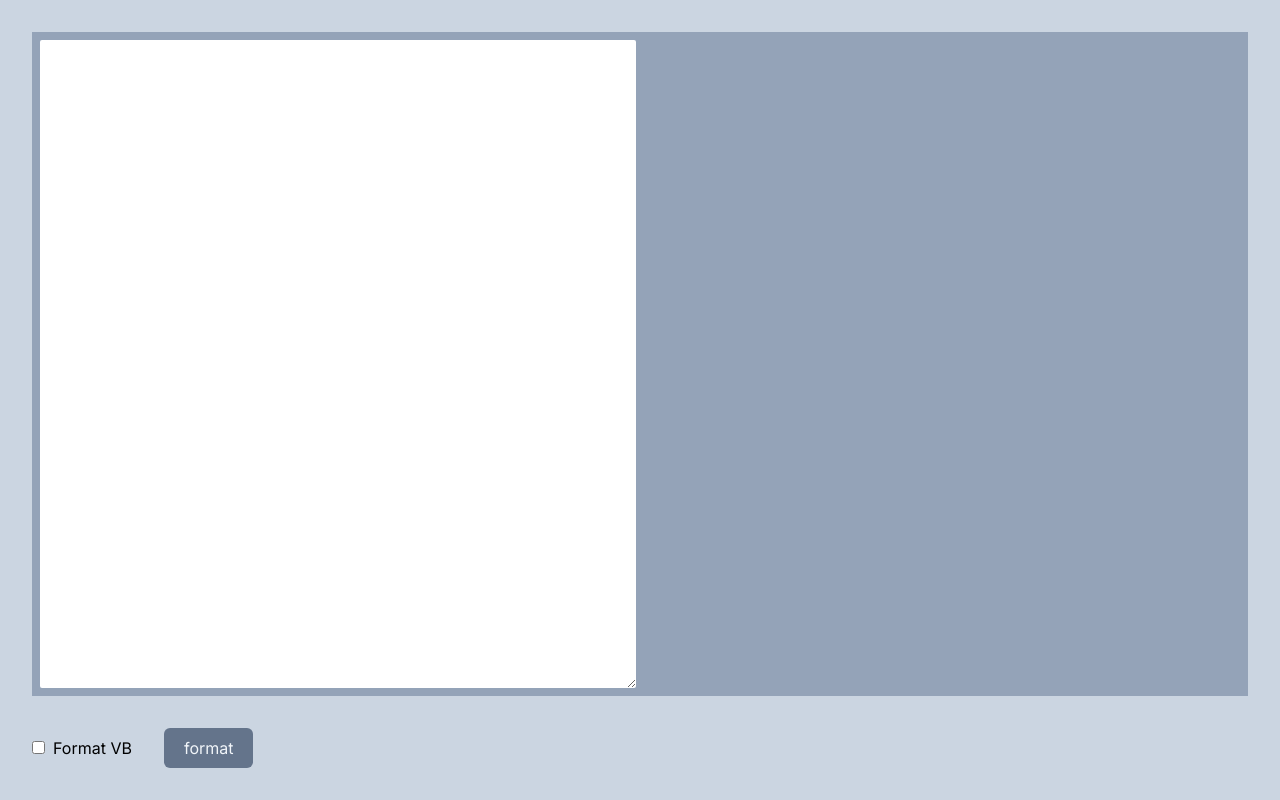
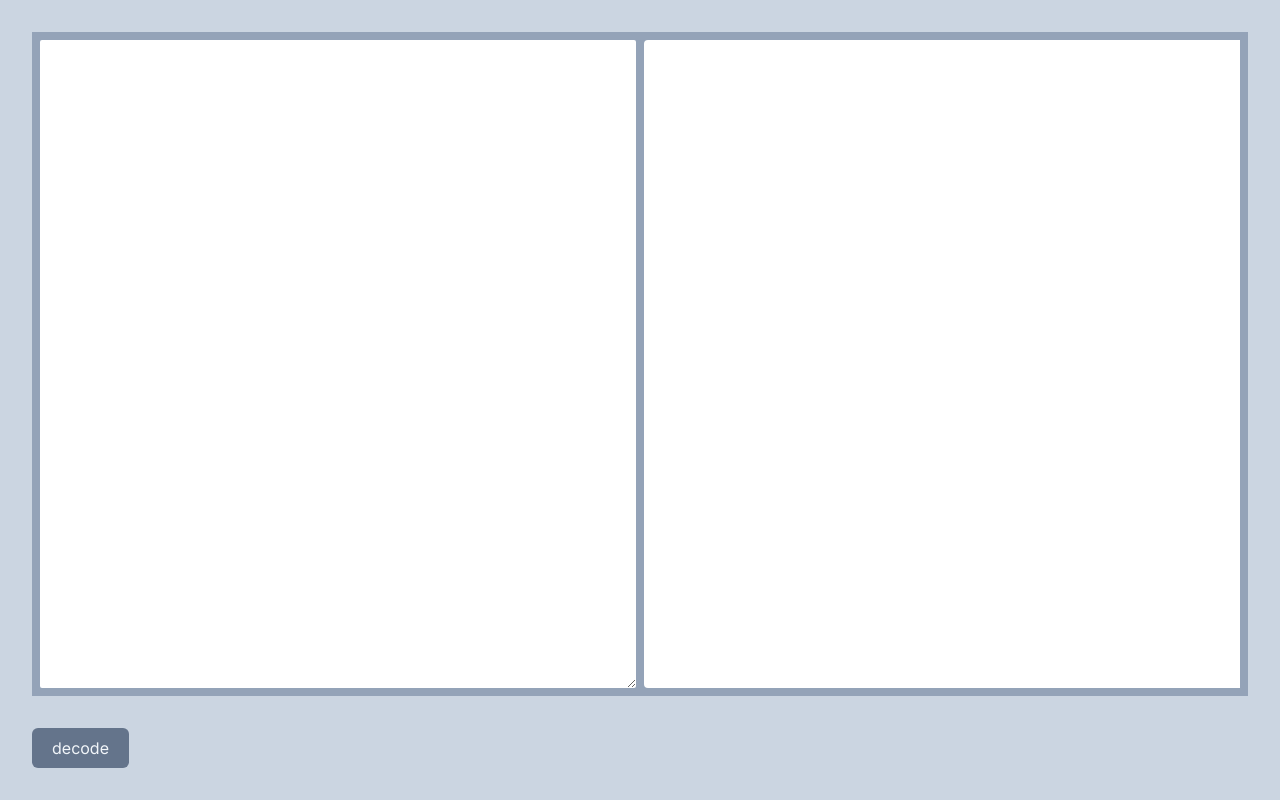
Before and after one commit to youyoumu/toolbox, a Next.js app: page /base64-decoder in a window 1280 px wide. Built offline with nearby package versions, Linux system fonts and the light colour scheme.

Commit message:
Add base64 decoder

```diff
--- a/app/base64-decoder/page.tsx
+++ b/app/base64-decoder/page.tsx
@@ -1,26 +1,13 @@
 'use client'
 import { useState } from 'react'
-import { format } from 'sql-formatter'
+import { decode } from 'js-base64'
 
 export default function Page() {
   const [inputText, setInputText] = useState('')
   const [formatVB, setFormatVB] = useState(false)
 
-  function formatText(inputText: string) {
-    try {
-      let formattedInputText = format(inputText, {
-        language: 'tsql',
-        tabWidth: 4
-      }).split('\n')
-
-      if (formatVB) {
-        formattedInputText = formattedInputText.map((line) => {
-          return `"${line}" + _`
-        })
-      }
-
-      return formattedInputText.join('\n')
-    } catch (error) {}
+  function decodeText(inputText: string) {
+    return decode(inputText)
   }
 
   return (
@@ -33,13 +20,12 @@ export default function Page() {
           value={inputText}
           onChange={(e) => setInputText(e.target.value)}
         ></textarea>
-        <div
-          id=""
-          className="w-1/2 h-full rounded-sm disabled:bg-slate-200"
-        ></div>
+        <div id="" className="w-1/2 h-full rounded-s bg-white">
+          {decodeText(inputText)}
+        </div>
       </div>
       <div className="flex justify-start gap-8 mt-8 items-center w-full">
-        <label htmlFor="format-vb">
+        <label htmlFor="format-vb" className="hidden">
           <input
             type="checkbox"
             name=""
@@ -53,7 +39,7 @@ export default function Page() {
           className="bg-slate-500 text-slate-100 rounded-md px-5 py-2"
           onClick={() => setInputText(inputText)}
         >
-          format
+          decode
         </button>
       </div>
     </div>
```
